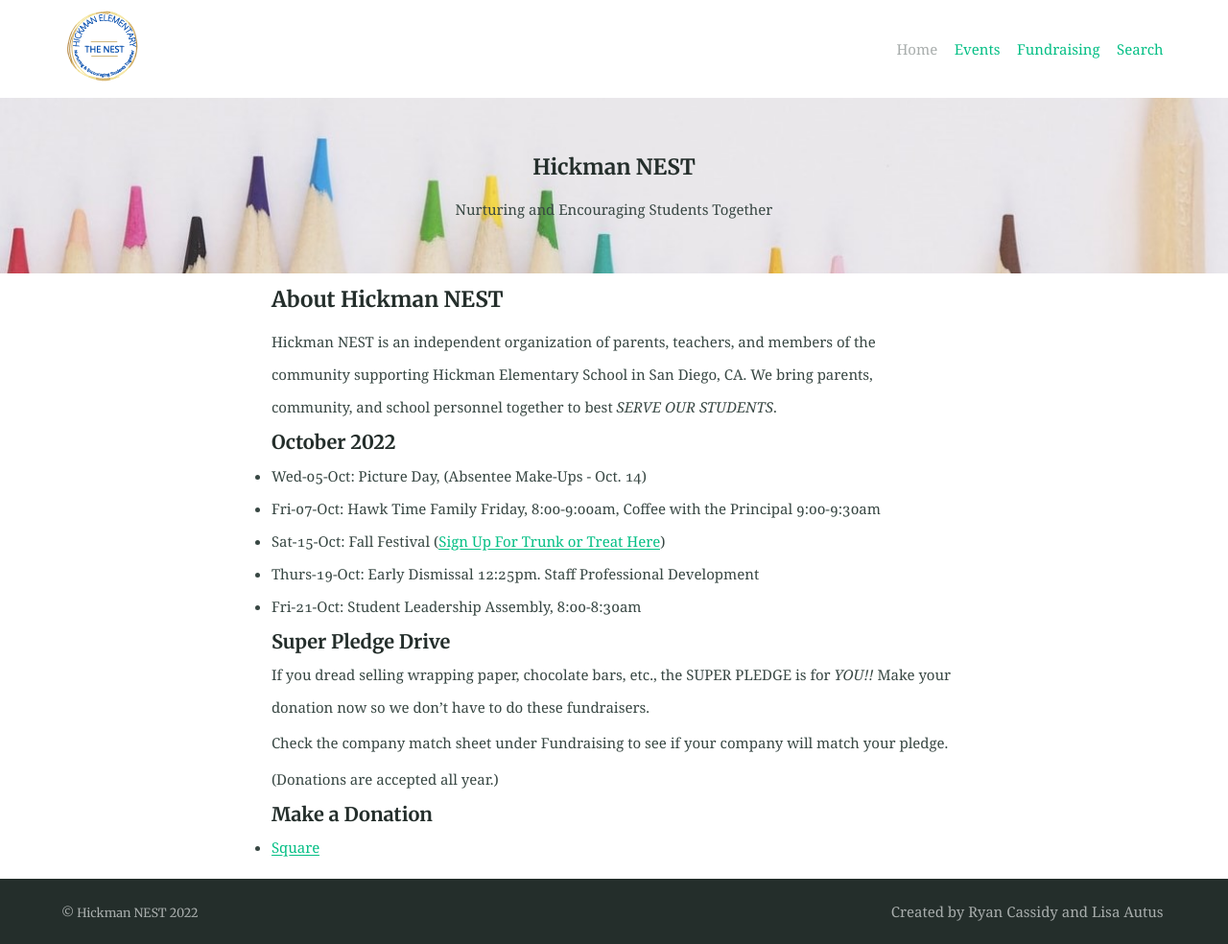
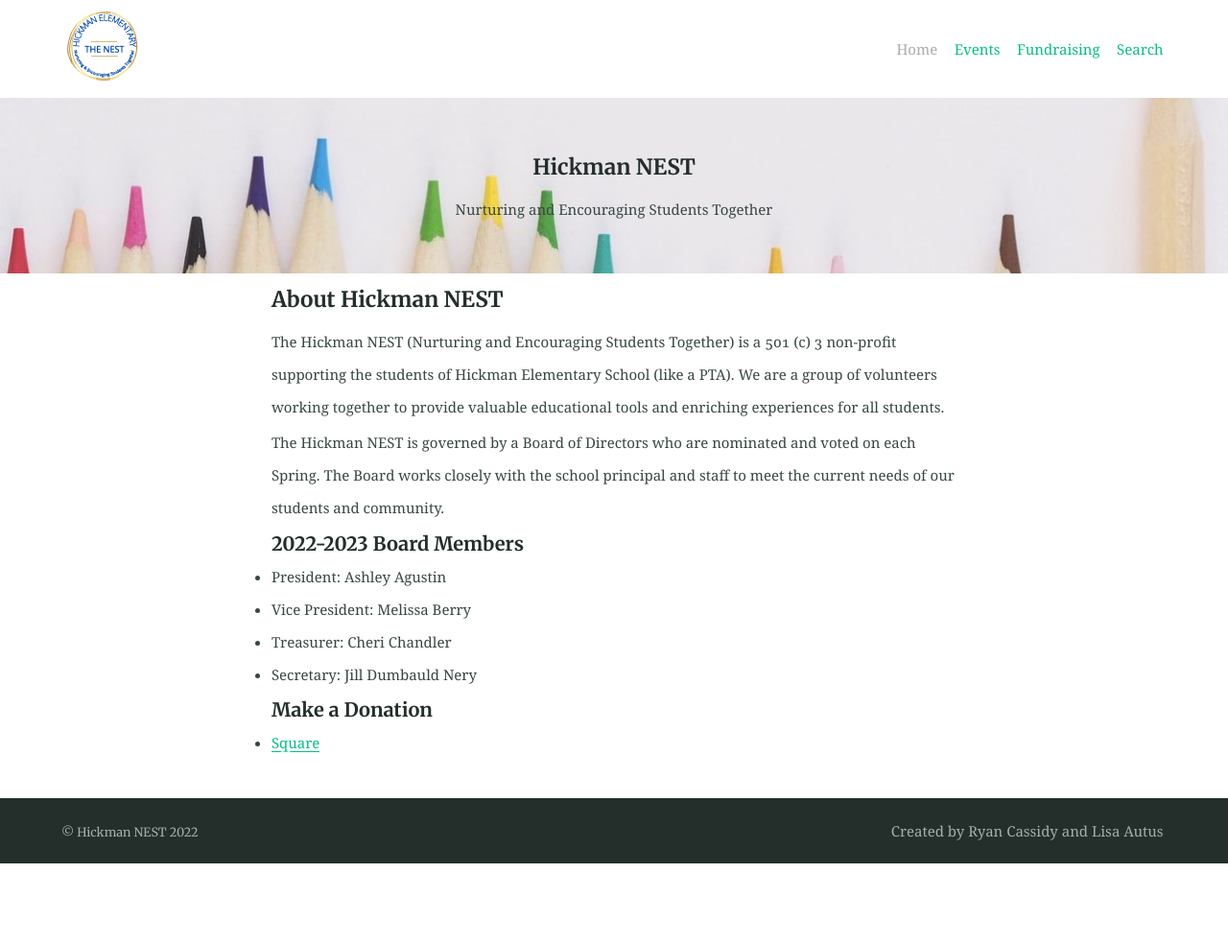
Before and after one commit to hickmannest/hickmannest.github.io, a Jekyll site: the page built from index.md, in a window 1280 px wide. Shown: the whole page at 96% size. Built offline with Jekyll 4.4.1, drawn with Linux system fonts in a browser that asks for light colours; after the commit the page ends 900 px from its top, so only the background shows below that.

Commit message:
Update from Forestry.io hickmannest updated index.md

```diff
--- a/index.md
+++ b/index.md
@@ -8,23 +8,16 @@ excerpt: Hickman NEST is an independent organization of parents, teachers, and m
   of the community supporting Hickman Elementary School in San Diego, CA.
 
 ---
-Hickman NEST is an independent organization of parents, teachers, and members of the community supporting Hickman Elementary School in San Diego, CA. We bring parents, community, and school personnel together to best _SERVE OUR STUDENTS_.
+The Hickman NEST (Nurturing and Encouraging Students Together) is a 501 (c) 3 non-profit supporting the students of Hickman Elementary School (like a PTA). We are a group of volunteers working together to provide valuable educational tools and enriching experiences for all students.
 
-#### October 2022
+The Hickman NEST is governed by a Board of Directors who are nominated and voted on each Spring. The Board works closely with the school principal and staff to meet the current needs of our students and community.
 
-* Wed-05-Oct: Picture Day, (Absentee Make-Ups - Oct. 14)
-* Fri-07-Oct: Hawk Time Family Friday, 8:00-9:00am, Coffee with the Principal 9:00-9:30am
-* Sat-15-Oct: Fall Festival ([Sign Up For Trunk or Treat Here](https://docs.google.com/forms/d/e/1FAIpQLSdCvTPFrh96CBlmjeSN7IWnhC5XK8vPQmJ6LfuIq6tRpo8AGQ/viewform))
-* Thurs-19-Oct: Early Dismissal 12:25pm. Staff Professional Development
-* Fri-21-Oct: Student Leadership Assembly, 8:00-8:30am
+#### 2022-2023 Board Members
 
-#### Super Pledge Drive
-
-If you dread selling wrapping paper, chocolate bars, etc., the SUPER PLEDGE is for _YOU!!_ Make your donation now so we don't have to do these fundraisers.
-
-Check the company match sheet under Fundraising to see if your company will match your pledge.
-
-(Donations are accepted all year.)
+* President: Ashley Agustin
+* Vice President: Melissa Berry
+* Treasurer: Cheri Chandler
+* Secretary: Jill Dumbauld Nery
 
 #### Make a Donation
 
```
